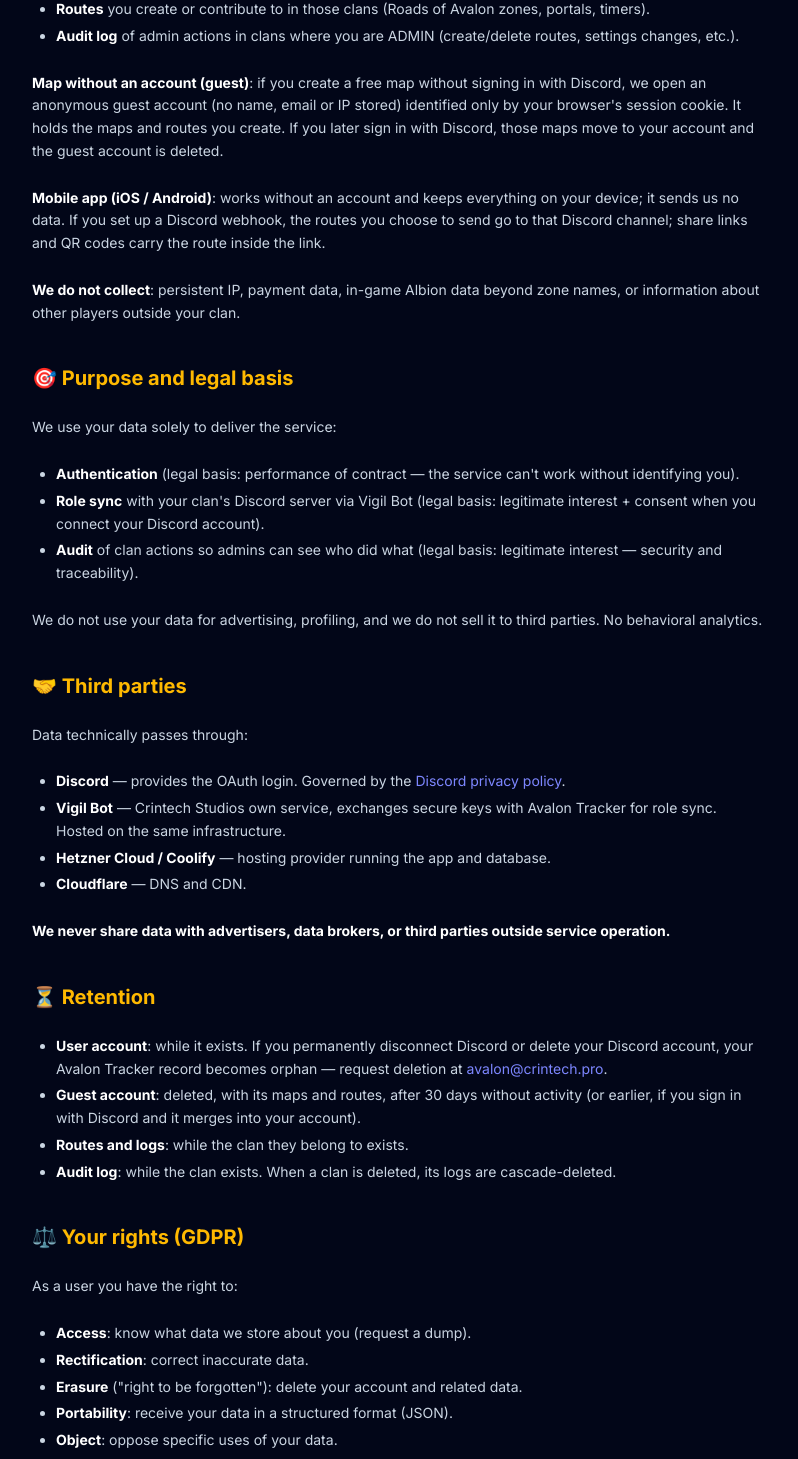
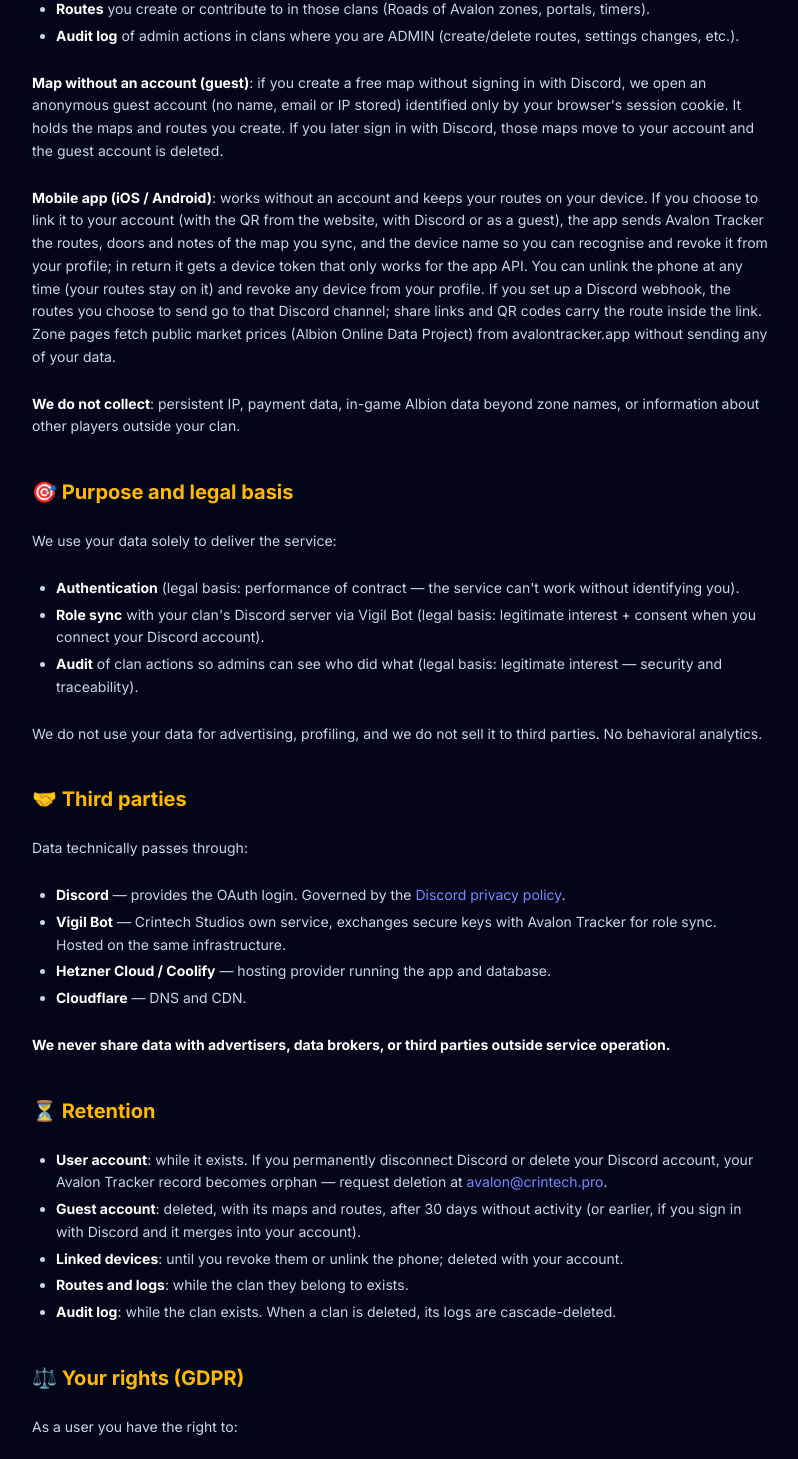
Before and after one commit to Crinlorite/avalontracker, a Next.js app: page /legal/privacy in a window 1280 px wide. Shown: the part 574-2033 px from the top of the page, without its empty margins (240-1038 px from the left). Built offline with nearby package versions, Linux system fonts and the light colour scheme.

Commit message:
privacidad: la app 2.0 sincroniza de forma opcional (rutas, notas y nombre del dispositivo); retención de dispositivos vinculados

```diff
--- a/src/app/legal/privacy/page.tsx
+++ b/src/app/legal/privacy/page.tsx
@@ -50,10 +50,16 @@
         ella. Si luego entras con Discord, esos mapas pasan a tu cuenta y la de invitado se borra.
       </p>
       <p>
-        <strong>App móvil (iOS / Android)</strong>: funciona sin cuenta y guarda todo en tu
-        dispositivo; no nos envía datos. Si configuras un webhook de Discord, las rutas que decidas
-        enviar van a ese canal de Discord; los enlaces y códigos QR para compartir llevan la ruta
-        dentro del propio enlace.
+        <strong>App móvil (iOS / Android)</strong>: funciona sin cuenta y guarda tus rutas en el
+        dispositivo. Si decides vincularla a tu cuenta (con el QR de la web, con Discord o como
+        invitado), la app envía a Avalon Tracker las rutas, puertas y notas del mapa que sincronizas,
+        y el nombre del dispositivo para que puedas reconocerlo y revocarlo desde tu perfil; a cambio
+        recibe un token de dispositivo que solo sirve para la API de la app. Puedes desvincular el
+        móvil cuando quieras (las rutas se quedan en él) y revocar cualquier dispositivo desde tu
+        perfil. Si configuras un webhook de Discord, las rutas que decidas enviar van a ese canal de
+        Discord; los enlaces y códigos QR para compartir llevan la ruta dentro del propio enlace. Las
+        fichas de zona piden los precios públicos de mercado (Albion Online Data Project) a
+        avalontracker.app sin enviar datos tuyos.
       </p>
       <p>
         <strong>No recogemos</strong>: IP persistente, datos de pago, datos de juego de Albion Online
@@ -118,6 +124,10 @@
         <li>
           <strong>Cuenta de invitado</strong>: se borra, con sus mapas y rutas, tras 30 días sin
           actividad (o antes, si entras con Discord y se fusiona con tu cuenta).
+        </li>
+        <li>
+          <strong>Dispositivos vinculados</strong>: mientras no los revoques o desvincules el móvil;
+          se borran con tu cuenta.
         </li>
         <li>
           <strong>Rutas y logs</strong>: mientras el clan al que pertenecen exista.
@@ -229,9 +239,15 @@
         later sign in with Discord, those maps move to your account and the guest account is deleted.
       </p>
       <p>
-        <strong>Mobile app (iOS / Android)</strong>: works without an account and keeps everything on
-        your device; it sends us no data. If you set up a Discord webhook, the routes you choose to
-        send go to that Discord channel; share links and QR codes carry the route inside the link.
+        <strong>Mobile app (iOS / Android)</strong>: works without an account and keeps your routes on
+        your device. If you choose to link it to your account (with the QR from the website, with
+        Discord or as a guest), the app sends Avalon Tracker the routes, doors and notes of the map
+        you sync, and the device name so you can recognise and revoke it from your profile; in return
+        it gets a device token that only works for the app API. You can unlink the phone at any time
+        (your routes stay on it) and revoke any device from your profile. If you set up a Discord
+        webhook, the routes you choose to send go to that Discord channel; share links and QR codes
+        carry the route inside the link. Zone pages fetch public market prices (Albion Online Data
+        Project) from avalontracker.app without sending any of your data.
       </p>
       <p>
         <strong>We do not collect</strong>: persistent IP, payment data, in-game Albion data beyond
@@ -295,6 +311,10 @@
         <li>
           <strong>Guest account</strong>: deleted, with its maps and routes, after 30 days without
           activity (or earlier, if you sign in with Discord and it merges into your account).
+        </li>
+        <li>
+          <strong>Linked devices</strong>: until you revoke them or unlink the phone; deleted with your
+          account.
         </li>
         <li>
           <strong>Routes and logs</strong>: while the clan they belong to exists.
```
